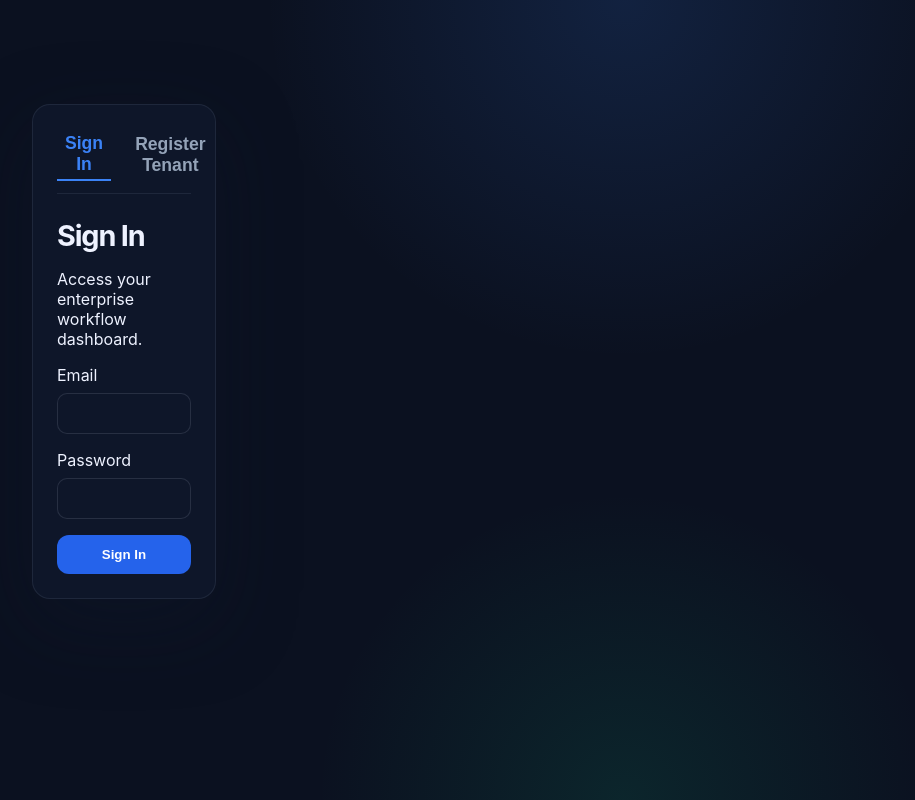
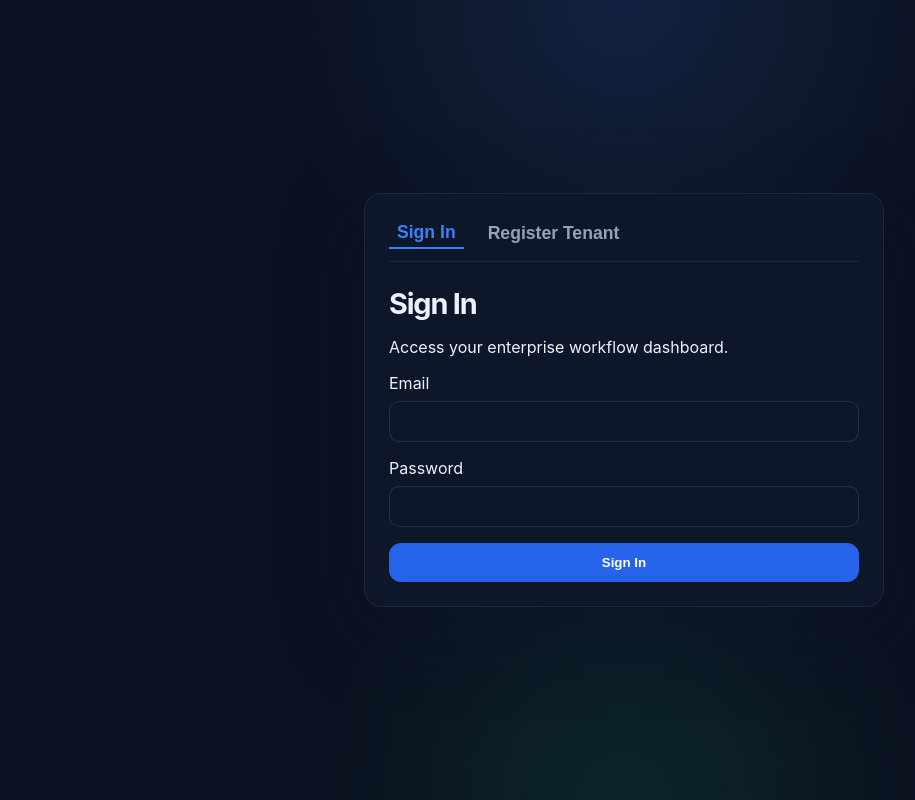
Before and after one commit to jaggureddy11/Enterprise-Workflow-Orchestration-Platform, a React (Vite) app in the folder frontend/: page /login in a window 1280 px wide. Shown: the whole page, without its empty margins (16-931 px from the left). Built offline with nearby package versions, Linux system fonts and the light colour scheme; no server answers; the HTML template or start-up script is replaced by a standard one.

Commit message:
style: center the login card vertically and horizontally on the viewport

```diff
--- a/frontend/src/App.tsx
+++ b/frontend/src/App.tsx
@@ -13,9 +13,9 @@ export default function App() {
   const navigate = useNavigate();
 
   return (
-    <div className="app-shell">
+    <div className={token ? "app-shell" : "auth-shell"}>
       {token ? <Navigation /> : null}
-      <main className="main-content">
+      <main className={token ? "main-content" : "auth-content"}>
         <Routes>
           <Route path="/login" element={<Login />} />
           <Route path="/" element={token ? <Dashboard /> : <Navigate to="/login" replace />} />
--- a/frontend/src/index.css
+++ b/frontend/src/index.css
@@ -130,3 +130,16 @@ textarea {
   background: rgba(16, 185, 129, 0.12);
   color: #7dd3fc;
 }
+
+.auth-shell {
+  display: flex;
+  align-items: center;
+  justify-content: center;
+  min-height: 100vh;
+  padding: 24px;
+}
+
+.auth-content {
+  width: 100%;
+  max-width: 520px;
+}
--- a/frontend/src/pages/Login.tsx
+++ b/frontend/src/pages/Login.tsx
@@ -97,7 +97,6 @@ export function Login() {
   };
 
   return (
-    <div className="main-content" style={{ maxWidth: 520, margin: '0 auto', paddingTop: 80 }}>
     <div className="page-card">
       {/* Navigation Tabs */}
       <div style={{ display: 'flex', gap: 16, marginBottom: 24, borderBottom: '1px solid rgba(148, 163, 184, 0.12)', paddingBottom: 12 }}>
@@ -191,6 +190,5 @@ export function Login() {
         </>
       )}
     </div>
-    </div>
   );
 }
```
Lines whose indentation alone changed are shown as unchanged.
